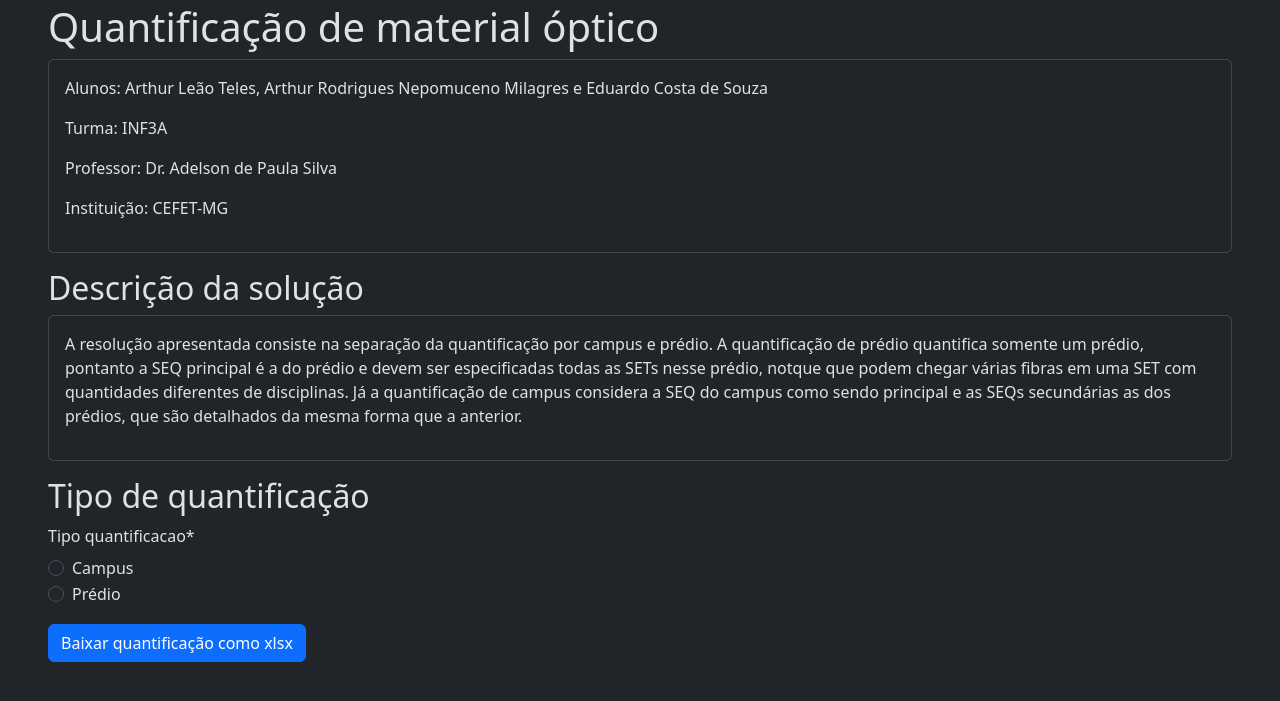
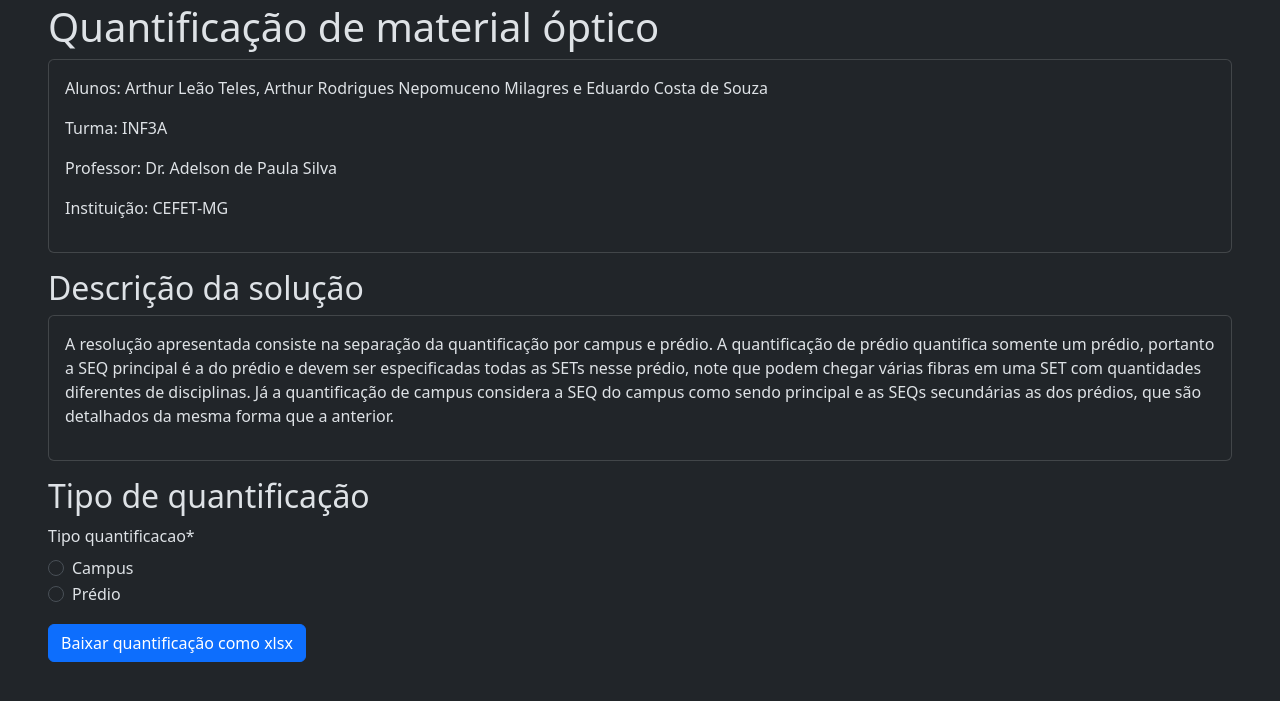
Before and after one commit to edu15076/trabalho_redes_quantificacao_de_fibra, a Django app: page /quantificacao/ in a window 1280 px wide. Shown: the part 45-746 px from the top of the page. Run offline with Django 5.2, Linux system fonts and the light colour scheme; some libraries are stand-ins or nearby versions.

Commit message:
Correção no texto explicativo

```diff
--- a/fibra/templates/quantificacao_form.html
+++ b/fibra/templates/quantificacao_form.html
@@ -31,7 +31,7 @@
         <div class="card mb-3">
             <div class="card-body">
                 <p class="text-justify">
-                    A resolução apresentada consiste na separação da quantificação por campus e prédio. A quantificação de prédio quantifica somente um prédio, pontanto a SEQ principal é a do prédio e devem ser especificadas todas as SETs nesse prédio, notque que podem chegar várias fibras em uma SET com quantidades diferentes de disciplinas. Já a quantificação de campus considera a SEQ do campus como sendo principal e as SEQs secundárias as dos prédios, que são detalhados da mesma forma que a anterior.
+                    A resolução apresentada consiste na separação da quantificação por campus e prédio. A quantificação de prédio quantifica somente um prédio, portanto a SEQ principal é a do prédio e devem ser especificadas todas as SETs nesse prédio, note que podem chegar várias fibras em uma SET com quantidades diferentes de disciplinas. Já a quantificação de campus considera a SEQ do campus como sendo principal e as SEQs secundárias as dos prédios, que são detalhados da mesma forma que a anterior.
                 </p>
             </div>
         </div>
```
